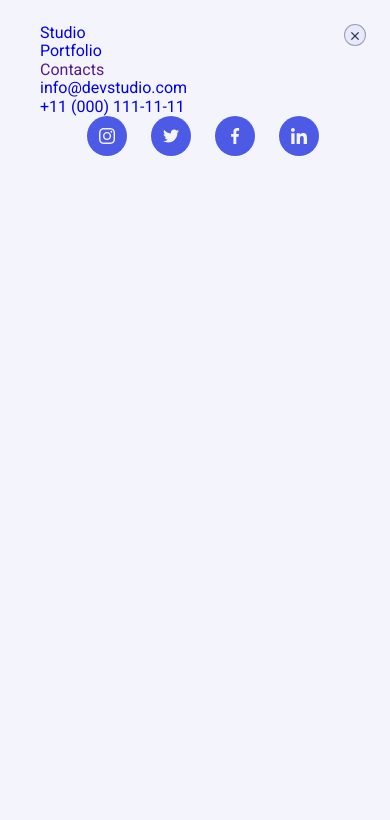
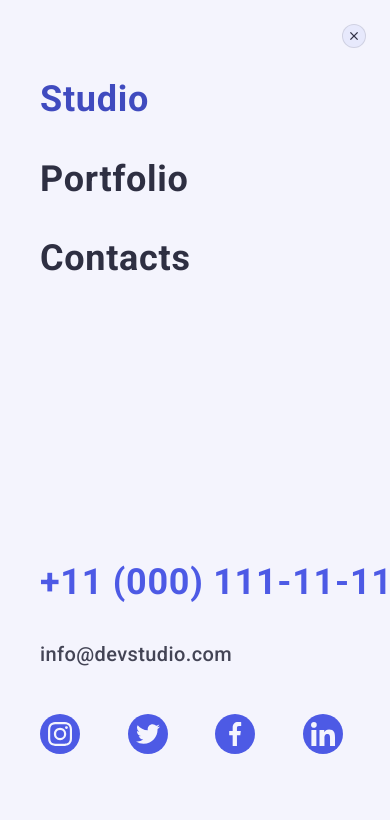
Before and after one commit to Verlong/goit-markup-hw-07, a plain HTML site: page index.html in a window 390 px wide. Both pictures are taken after a click on the button 353 px from the left and 35 px from the top of the page. Shown: the top 820 px of the page. Drawn offline with nearby package versions, Linux system fonts and the light colour scheme.

Commit message:
adapted MODAL MOBILE MENU

```diff
--- a/css/styles.css
+++ b/css/styles.css
@@ -83,10 +83,6 @@ button {
   }
 }
 
-/* .section {
-  padding-top: 120px;
-  padding-bottom: 120px;
-} */
 /* ==================HEADER================= */
 @media screen and (max-width: 767px) {
   .menu {
@@ -138,7 +134,7 @@ button {
     box-shadow: 0px 2px 1px rgba(46, 47, 66, 0.08),
       0px 1px 1px rgba(46, 47, 66, 0.16), 0px 1px 6px rgba(46, 47, 66, 0.08);
   }
-
+  /* =========================MOBILE MENU MODAL===================================== */
   .mobile-menu-open {
     background-color: transparent;
     line-height: 0;
@@ -160,6 +156,32 @@ button {
       visibility var(--transition-dur-end-func);
   }
 
+  .mobile-menu-list {
+    display: flex;
+    flex-direction: column;
+    margin-top: 56px;
+    margin-bottom: 284px;
+    gap: 40px;
+  }
+
+  .mobile-menu-link {
+    font-weight: 700;
+    font-size: 36px;
+    line-height: 1.1;
+    letter-spacing: 0.02em;
+    text-transform: capitalize;
+    color: var(--navy-blue-color);
+  }
+
+  .mobile-menu-link:hover,
+  .mobile-menu-link:focus {
+    color: var(--ocean-color);
+  }
+
+  .mobile-menu-link.current {
+    color: var(--ocean-color);
+  }
+
   .mobile-menu.is-open {
     opacity: 1;
     visibility: visible;
@@ -178,8 +200,95 @@ button {
     fill: var(--navy-blue-color);
     stroke: var(--navy-blue-modal-color);
   }
+
+  .mobile-menu-close-btn {
+    position: absolute;
+    display: flex;
+    justify-content: center;
+    align-items: center;
+
+    top: 24px;
+    right: 24px;
+
+    background-color: var(--cornflower-color);
+    border: 1px solid rgba(0, 0, 0, 0.1);
+    width: 24px;
+    height: 24px;
+    border-radius: 50%;
+    transition: background-color var(--transition-dur-end-func);
+  }
+  .mobile-menu-close-icon {
+    fill: var(--navy-blue-color);
+    transition: fill var(--transition-dur-end-func);
+  }
+
+  .mobile-menu-close-btn:hover,
+  .mobile-menu-close-btn:focus {
+    background-color: var(--ocean-color);
+  }
+
+  .mobile-menu-close-btn:hover .mobile-menu-close-btn-icon,
+  .mobile-menu-close-btn:focus .mobile-menu-close-btn-icon {
+    fill: var(--white-color);
+  }
+
+  .mobile-contact-list {
+    display: flex;
+    flex-direction: column-reverse;
+    margin-bottom: 48px;
+  }
+
+  .modal-telephone {
+    display: block;
+    margin-bottom: 40px;
+
+    width: 353px;
+    font-weight: 700;
+    font-size: 36px;
+    line-height: 1.1;
+    letter-spacing: 0.02em;
+    text-transform: capitalize;
+    color: var(--iris-color);
+  }
+
+  .modal-mailto {
+    font-weight: 500;
+    font-size: 20px;
+    line-height: 1.2;
+    letter-spacing: 0.02em;
+
+    color: var(--slate-color);
+  }
+
+  .modal-social-list {
+    display: flex;
+    width: 100%;
+    justify-content: space-between;
+    gap: 56px;
+  }
+
+  .modal-social-item {
+    flex-grow: 1;
+  }
+
+  .modal-social-list-link {
+    fill: var(--cloud-color);
+    display: flex;
+    align-items: center;
+    justify-content: center;
+    width: 40px;
+    height: 40px;
+    border-radius: 50%;
+    background-color: var(--iris-color);
+    transition: background-color var(--transition-dur-end-func);
+  }
+
+  .modal-social-list-link:hover,
+  .modal-social-list-link:focus {
+    background-color: var(--ocean-color);
+  }
 }
-
+/* =========================/MOBILE MENU MODAL===================================== */
 /* ==========================================HEADER TABLET=============================== */
 @media screen and (min-width: 768px) {
   .mobile-menu {
@@ -1128,7 +1237,7 @@ button {
   }
 }
 
- =================/FOOTER================ */
+/* =================/FOOTER================  */
 /* <!-- =====================MODAL WINDOW========================= --> */
 
 /* .backdrop {
--- a/index.html
+++ b/index.html
@@ -67,8 +67,9 @@
           <use href="./images/icons/sprite.svg#icon-burger"></use>
         </svg>
       </button>
-      <!-- ===============================/CONTACTS=========================================== -->
     </div>
+    <!-- ===============================/CONTACTS=========================================== -->
+    <!-- ========================MOBILE MENU MODAL============================== -->
     <div class="mobile-menu" data-menu>
       <div class="container mobile-menu-container">
 
@@ -89,36 +90,37 @@
         </ul>
         <ul class="list mobile-contact-list">
           <li class="mobile-contact-item">
-            <a class="link contact mailto" href="mailto:info@devstudio.com">
+            <a class="link contact modal-mailto" href="mailto:info@devstudio.com">
               info@devstudio.com
             </a>
           </li>
           <li class="mobile-contact-item">
-            <a class="link contact telephone" href="tel:+110001111111">
+            <a class="link contact modal-telephone" href="tel:+110001111111">
               +11 (000) 111-11-11
             </a>
           </li>
         </ul>
-        <ul class="social-list list">
-          <li class="social-item"><a href="#" class="social-list-link">
-              <svg width="16" height="16">
+        <ul class="social-list list modal-social-list">
+          <li class="modal-social-item"><a href="#" class="modal-social-list-link">
+              <svg width="24" height="24">
                 <use href="./images/icons/sprite.svg#icon-instagram"></use>
               </svg> </a> </li>
-          <li class="social-item"><a href="#" class="social-list-link">
-              <svg width="16" height="16">
+          <li class="modal-social-item"><a href="#" class="modal-social-list-link">
+              <svg width="24" height="24">
                 <use href="./images/icons/sprite.svg#icon-twitter"></use>
               </svg> </a> </li>
-          <li class="social-item"><a href="#" class="social-list-link">
-              <svg width="16" height="16">
+          <li class="modal-social-item"><a href="#" class="modal-social-list-link">
+              <svg width="24" height="24">
                 <use href="./images/icons/sprite.svg#icon-facebook"></use>
               </svg> </a> </li>
-          <li class="social-item"><a href="#" class="social-list-link">
-              <svg width="16" height="16">
+          <li class="modal-social-item"><a href="#" class="modal-social-list-link">
+              <svg width="24" height="24">
                 <use href="./images/icons/sprite.svg#icon-linkedin"></use>
               </svg> </a> </li>
         </ul>
       </div>
     </div>
+    <!-- ========================MOBILE MENU MODAL============================== -->
   </header>
   <main>
     <!-- ===============================HERO=========================================== -->
```
